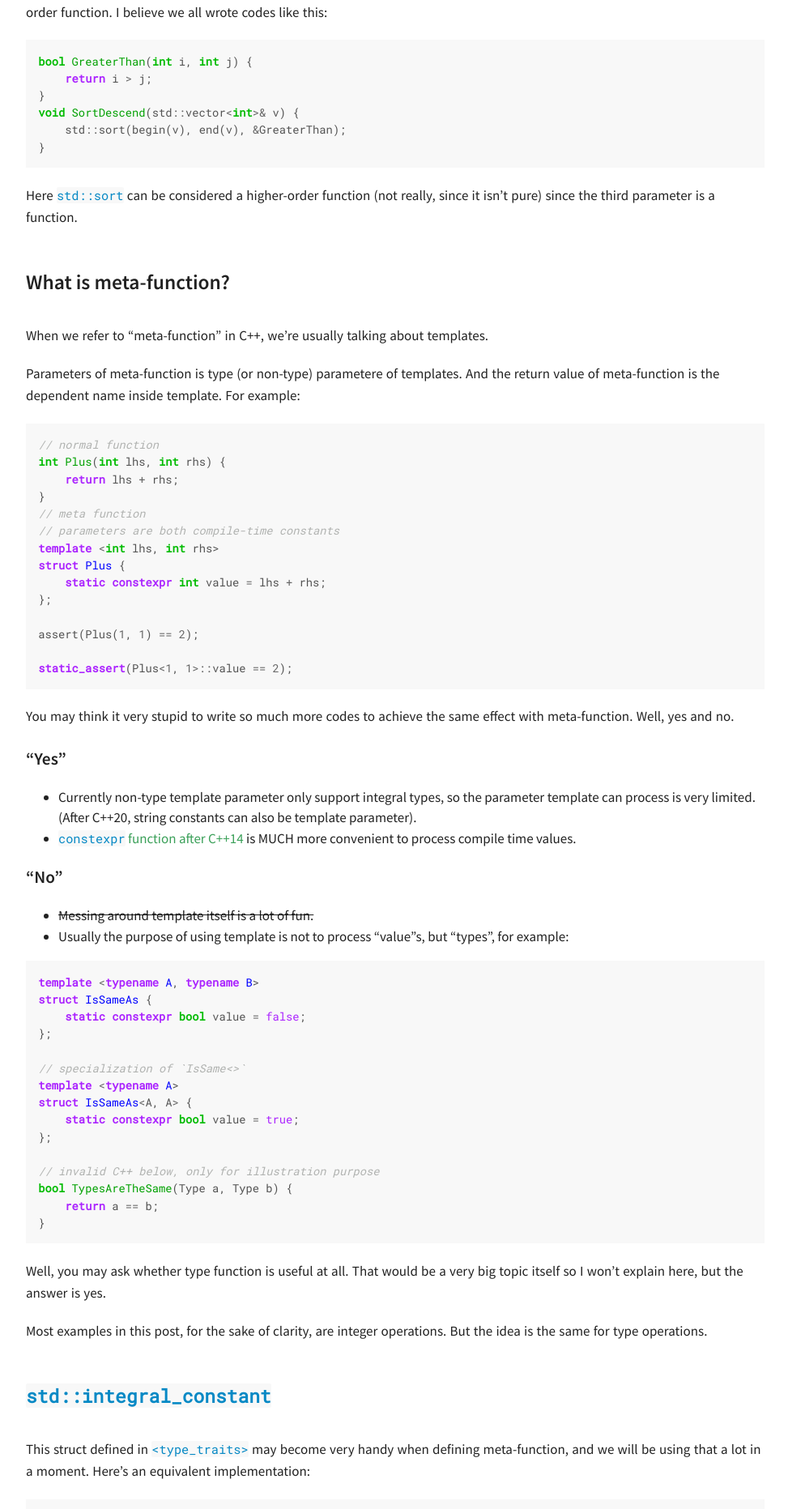
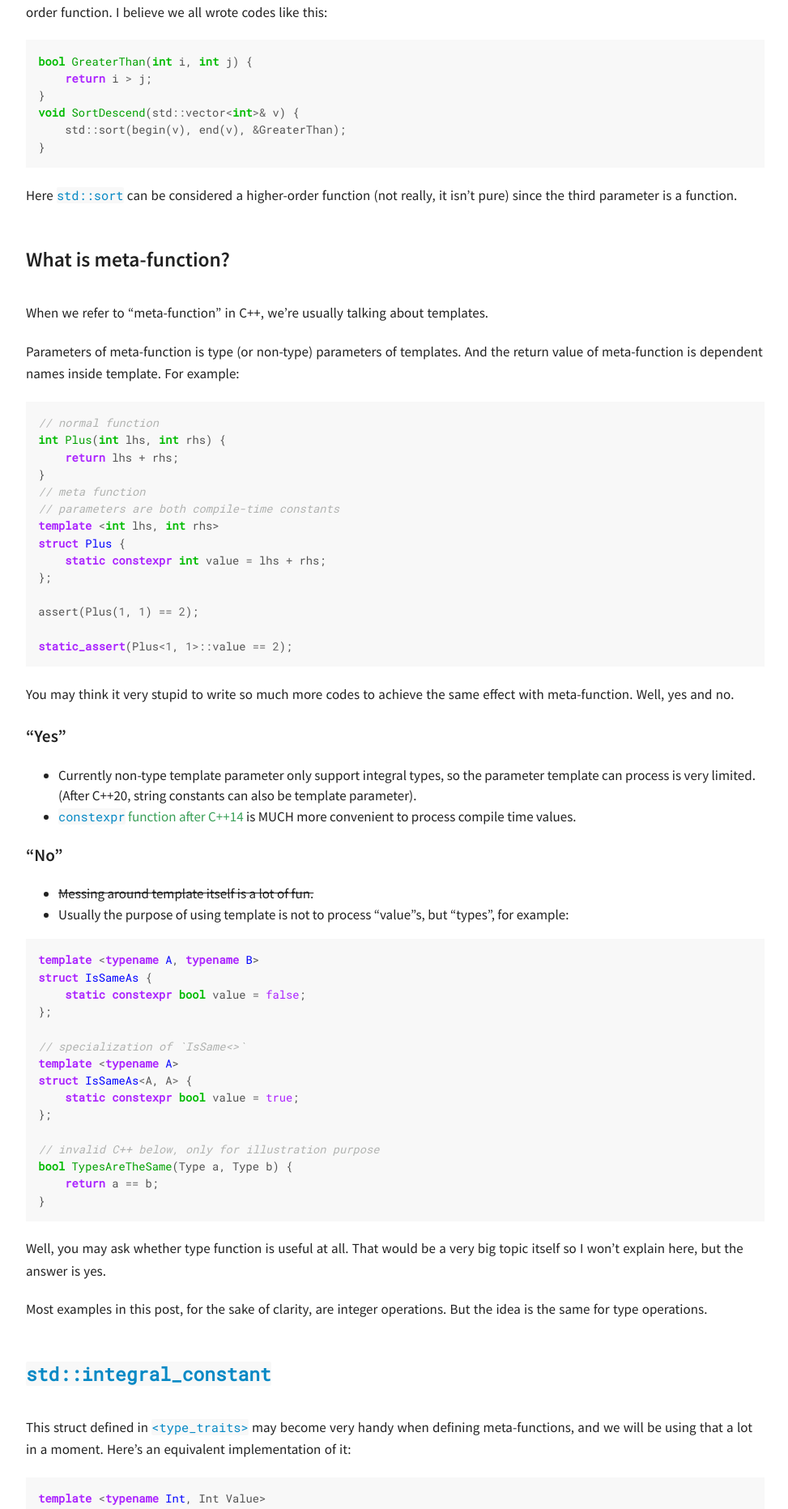
Before and after one commit to VinaLx/VinaLx.github.io, a Jekyll site: the page built from _posts/2018-11-25-cpp-higher-order-meta-function.md, in a window 1280 px wide. Shown: the part 792-2655 px from the top of the page at 81% size, without its empty margins (296-1269 px from the left). Built offline with Jekyll 4.4.1, drawn with Linux system fonts in a browser that asks for light colours; some web fonts are replaced; some of the changed text lies outside the part shown.

Commit message:
Fix typos

````diff
--- a/_posts/2018-11-25-cpp-higher-order-meta-function.md
+++ b/_posts/2018-11-25-cpp-higher-order-meta-function.md
@@ -27,13 +27,13 @@ void SortDescend(std::vector<int>& v) {
 }
 ```
 
-Here `std::sort` can be considered a higher-order function (not really, since it isn't pure) since the third parameter is a function.
+Here `std::sort` can be considered a higher-order function (not really, it isn't pure) since the third parameter is a function.
 
 ### What is meta-function?
 
 When we refer to "meta-function" in C++, we're usually talking about templates.
 
-Parameters of meta-function is type (or non-type) parametere of templates. And the return value of meta-function is the dependent name inside template. For example:
+Parameters of meta-function is type (or non-type) parameters of templates. And the return value of meta-function is dependent names inside template. For example:
 
 ```cpp
 // normal function
@@ -88,7 +88,7 @@ Most examples in this post, for the sake of clarity, are integer operations. But
 
 ### [`std::integral_constant`](https://en.cppreference.com/w/cpp/types/integral_constant)
 
-This struct defined in `<type_traits>` may become very handy when defining meta-function, and we will be using that a lot in a moment. Here's an equivalent implementation:
+This struct defined in `<type_traits>` may become very handy when defining meta-functions, and we will be using that a lot in a moment. Here's an equivalent implementation of it:
 
 ```cpp
 template <typename Int, Int Value>
@@ -262,7 +262,7 @@ static_assert(
 );
 ```
 
-The `Filter` is similar, but we need to define our "compile-time branching"
+Implementation of `Filter` is very similar, only if we can do "compile-time branching".
 
 ```cpp
 template <bool B, typename IfTrue, typename IfFalse>
````
Also changed, not shown: other parts of _posts/2018-11-25-cpp-higher-order-meta-function.md (+1 -1 lines).
